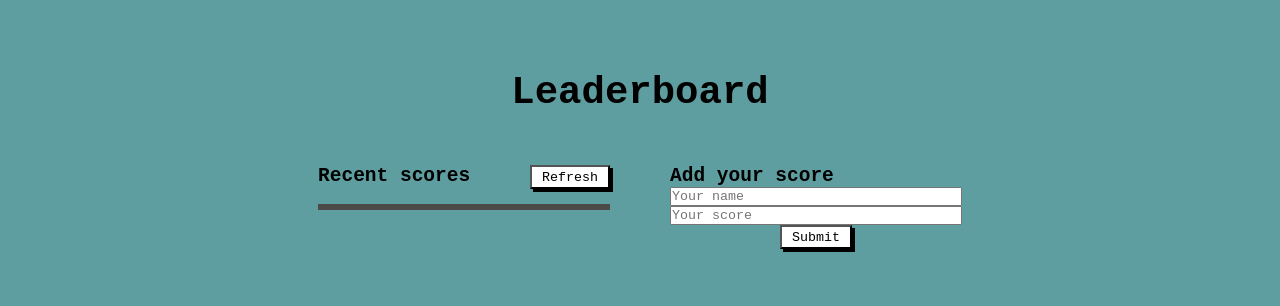
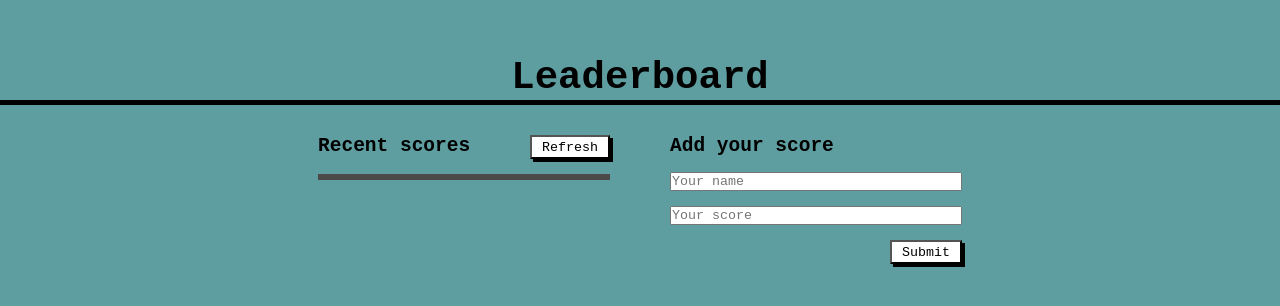
Before and after one commit to Nuga0909/Leaderboard, a website built with webpack: page src/index.html in a window 1280 px wide. Shown: the part 160-466 px from the top of the page. Built offline with nearby package versions, Linux system fonts and the light colour scheme; no server answers.

Commit message:
Add margin to input

```diff
--- a/src/style.css
+++ b/src/style.css
@@ -16,6 +16,9 @@ body {
 
 h1 {
   font-size: 3em;
+  border-bottom: 5px solid black;
+  width: -webkit-fill-available;
+  text-align: -webkit-center;
 }
 
 main {
@@ -28,7 +31,7 @@ main {
 #main {
   display: flex;
   gap: 60px;
-  margin: 50px 0 0 0;
+  margin: 30px 0 0 0;
 }
 
 .leaderboard-cont {
@@ -95,7 +98,7 @@ main {
 
 #sub {
   text-align: -webkit-right;
-  padding-right: 110px;
+  padding-top: 15px;
 }
 
 form.input {
@@ -109,4 +112,5 @@ form.input::placeholder {
 
 input {
   width: -webkit-fill-available;
+  margin-top: 15px;
 }
```
